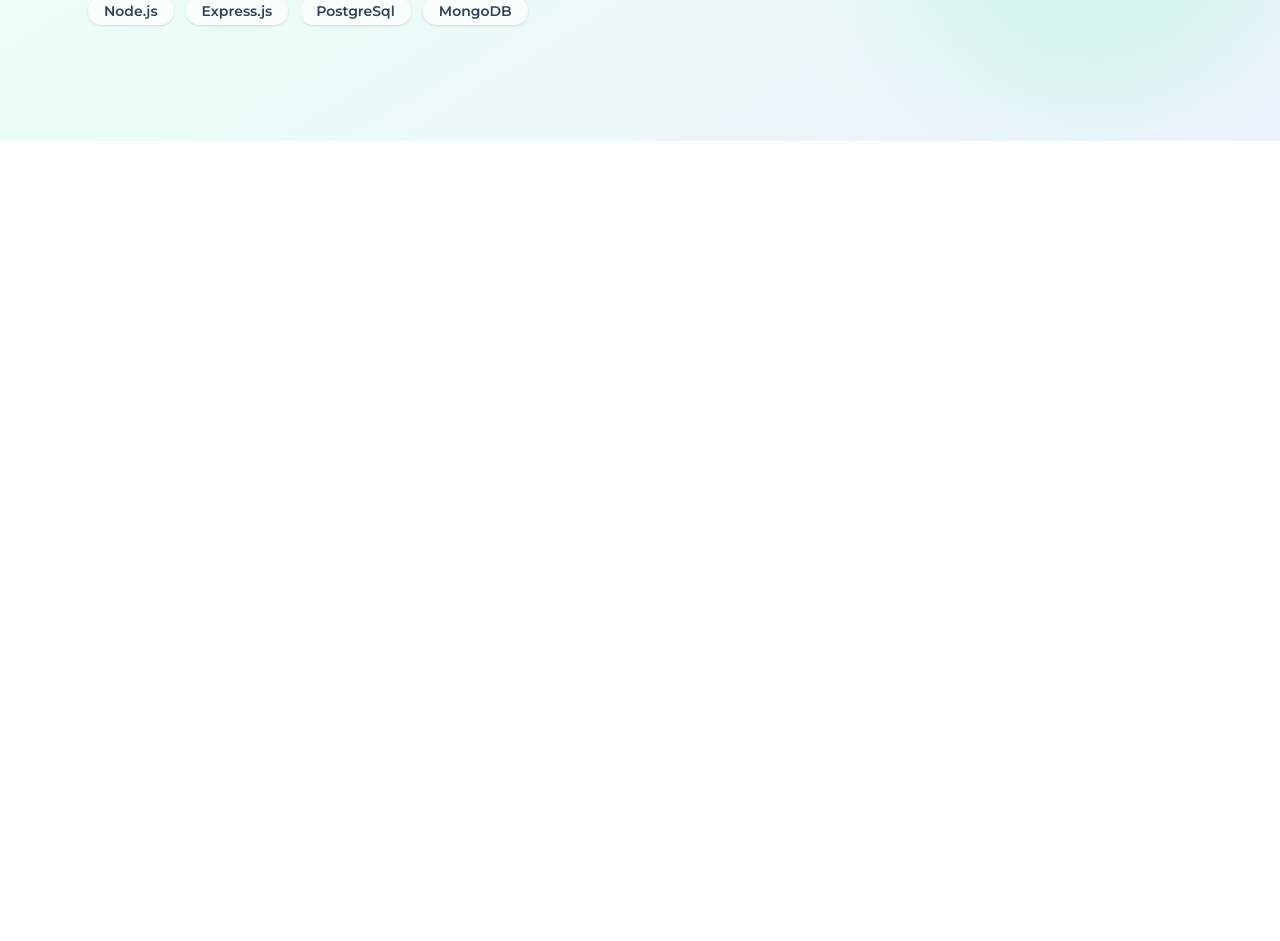
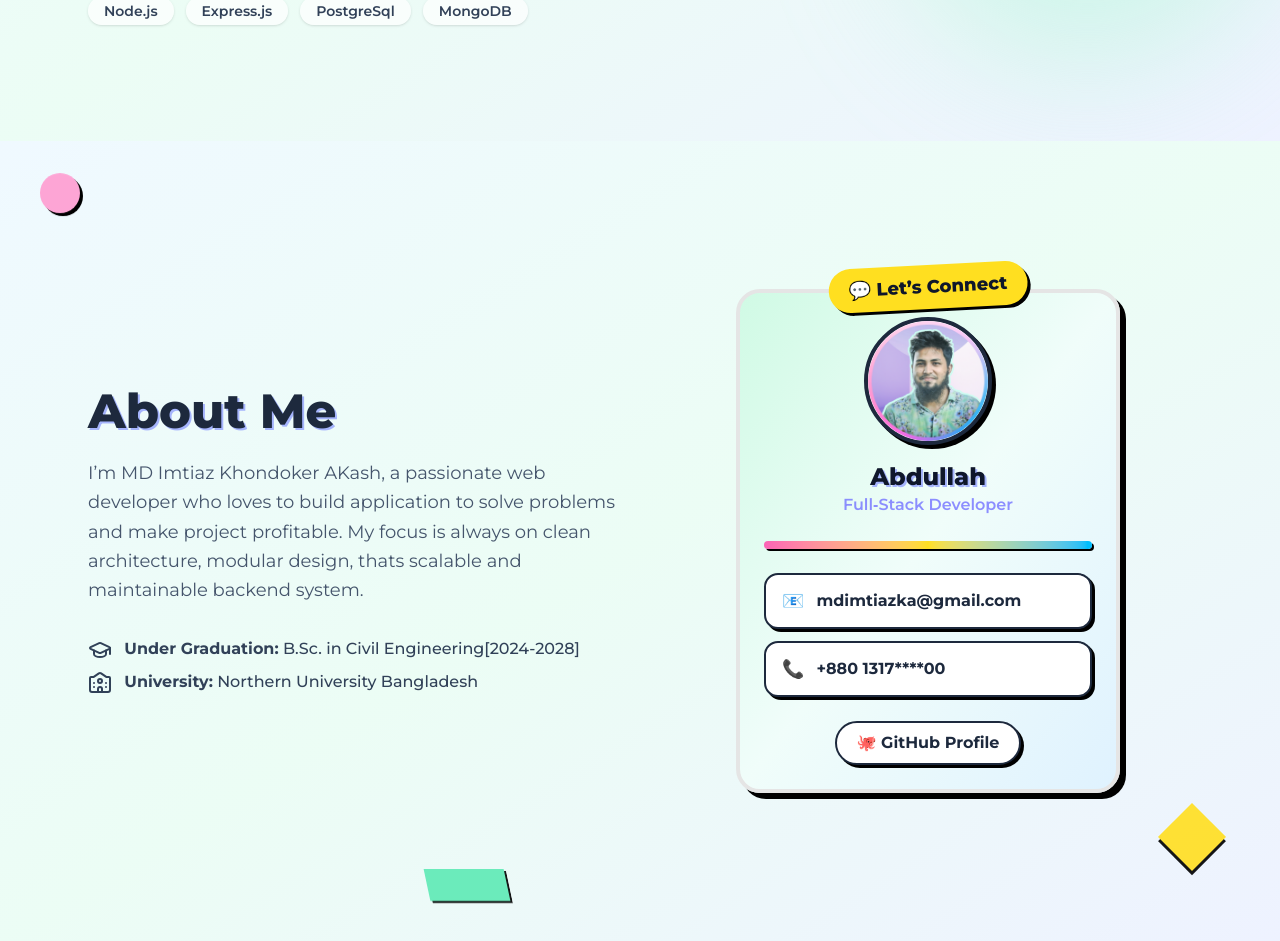
Before and after one commit to akashdnet/protfolio-frontend, a Next.js app: page / in a window 1280 px wide. Shown: the part 847-1788 px from the top of the page. Before the commit the page ends 988 px from the top, so only its background shows below. Built offline with nearby package versions, Linux system fonts and the light colour scheme.

Commit message:
about section added.

```diff
--- /dev/null
+++ b/src/app/_home/AboutMeSection.tsx
@@ -0,0 +1,102 @@
+"use client"
+
+import React from "react"
+import Image from "next/image"
+import Link from "next/link"
+import { GraduationCap, UniversityIcon } from "lucide-react"
+
+const AboutMe = () => {
+  return (
+    <section
+      id="about"
+      className="relative flex min-h-screen items-center bg-gradient-to-br from-sky-50 via-emerald-50 to-indigo-50 overflow-hidden"
+    >
+
+
+      <div className="absolute top-10 left-10 h-10 w-10 rounded-full bg-pink-300 shadow-[3px_3px_0px_#000] animate-bounce z-0" />
+      <div className="absolute bottom-20 right-16 h-12 w-12 rotate-45 bg-yellow-300 shadow-[3px_3px_0px_#000] animate-pulse z-0" />
+      <div className="absolute top-1/3 right-1/4 h-0 w-0 border-l-[20px] border-r-[20px] border-b-[35px] border-l-transparent border-r-transparent border-b-indigo-400 shadow-[2px_2px_0px_#000] animate-spin-slow z-0" />
+      <div className="absolute bottom-10 left-1/3 h-8 w-20 bg-emerald-300 skew-x-12 shadow-[2px_2px_0px_#000] animate-pulse z-0" />
+
+
+
+      <div className="container relative z-10 mx-auto grid max-w-6xl grid-cols-1 gap-12 px-6 py-20 md:grid-cols-2 items-center">
+
+        <div className="text-center md:text-left">
+          <h2 className="text-4xl md:text-5xl font-extrabold text-slate-800 drop-shadow-[2px_2px_0px_#a5b4fc]">
+            About Me
+          </h2>
+          <p className="mt-6 text-lg text-slate-600 leading-relaxed">
+            I’m MD Imtiaz Khondoker AKash, a passionate web developer who loves to build application to solve problems and make project profitable.
+            My focus is always on clean architecture,
+            modular design, thats scalable and maintainable backend system.
+          </p>
+          <div className="mt-8 space-y-2 text-slate-700 font-medium">
+            <p><GraduationCap className="inline mr-2 w-6 h-6"/> <span className="font-bold">Under Graduation:</span> B.Sc. in Civil Engineering[2024-2028]</p>
+            <p><UniversityIcon className="inline mr-2 w-6 h-6" /> <span className="font-bold">University:</span> Northern University Bangladesh </p>
+          </div>
+        </div>
+
+
+
+
+
+        <div className="flex justify-center relative">
+          <div className="absolute -top-6 left-1/2 -translate-x-1/2 z-20">
+            <span className="inline-block rounded-full bg-yellow-300 px-5 py-2 text-base md:text-lg font-extrabold text-slate-900 shadow-[3px_3px_0px_#000] rotate-[-3deg]">
+              💬 Let’s Connect
+            </span>
+          </div>
+
+
+
+
+          <div className="relative w-full bg-gradient-to-br from-emerald-100 via-teal-50 to-sky-100
+ shadow-[6px_6px_0px_#000] p-6 z-10  max-w-sm rounded-3xl border-4">
+            <div className="flex flex-col items-center text-center">
+              <div className="relative h-32 w-32 overflow-hidden rounded-full border-4 border-slate-800 shadow-[4px_4px_0px_#000] bg-white">
+                <Image
+                  src="/profile_pic.png"
+                  alt="Profile"
+                  fill
+                  className="object-cover"
+                />
+              </div>
+              <h3 className="mt-4 text-2xl font-extrabold text-slate-900 drop-shadow-[2px_2px_0px_#a5b4fc]">
+                Abdullah
+              </h3>
+              <p className="text-indigo-500/70 font-semibold">Full‑Stack Developer</p>
+
+              <div className="my-6 h-2 w-full rounded-full bg-gradient-to-r from-pink-400 via-yellow-300 to-sky-400 shadow-[2px_2px_0px_#000]" />
+
+              <div className="w-full space-y-3 text-left">
+                <div className="flex items-center gap-3 rounded-xl bg-white px-4 py-3 border-2 border-slate-800 shadow-[3px_3px_0px_#000]">
+                  <span className="text-indigo-600 text-lg">📧</span>
+                  <span className="font-bold text-slate-800">mdimtiazka@gmail.com</span>
+                </div>
+                <div className="flex items-center gap-3 rounded-xl bg-white px-4 py-3 border-2 border-slate-800 shadow-[3px_3px_0px_#000]">
+                  <span className="text-emerald-600 text-lg">📞</span>
+                  <span className="font-bold text-slate-800">+880 1317****00</span>
+                </div>
+              </div>
+
+              {/* GitHub Link inside card */}
+              <div className="mt-6">
+                <Link
+                  href="https://github.com/akashdnet"
+                  target="_blank"
+                  className="inline-flex items-center gap-2 rounded-full border-2 border-slate-800 bg-white px-5 py-2 font-bold text-slate-800 shadow-[3px_3px_0px_#000] hover:bg-slate-100 transition"
+                >
+                  🐙 GitHub Profile
+                </Link>
+              </div>
+            </div>
+          </div>
+        </div>
+
+      </div>
+    </section>
+  )
+}
+
+export default AboutMe
--- a/src/app/page.tsx
+++ b/src/app/page.tsx
@@ -1,10 +1,12 @@
 import React from 'react'
 import HeroSection from './_home/HeroSection'
+import AboutMeSection from './_home/AboutMeSection'
 
 export default function page() {
   return (
     <main>
       <HeroSection/>
+      <AboutMeSection/>
     </main>
   )
 }
```
Also changed, not shown: public/profile_pic.png (added).
